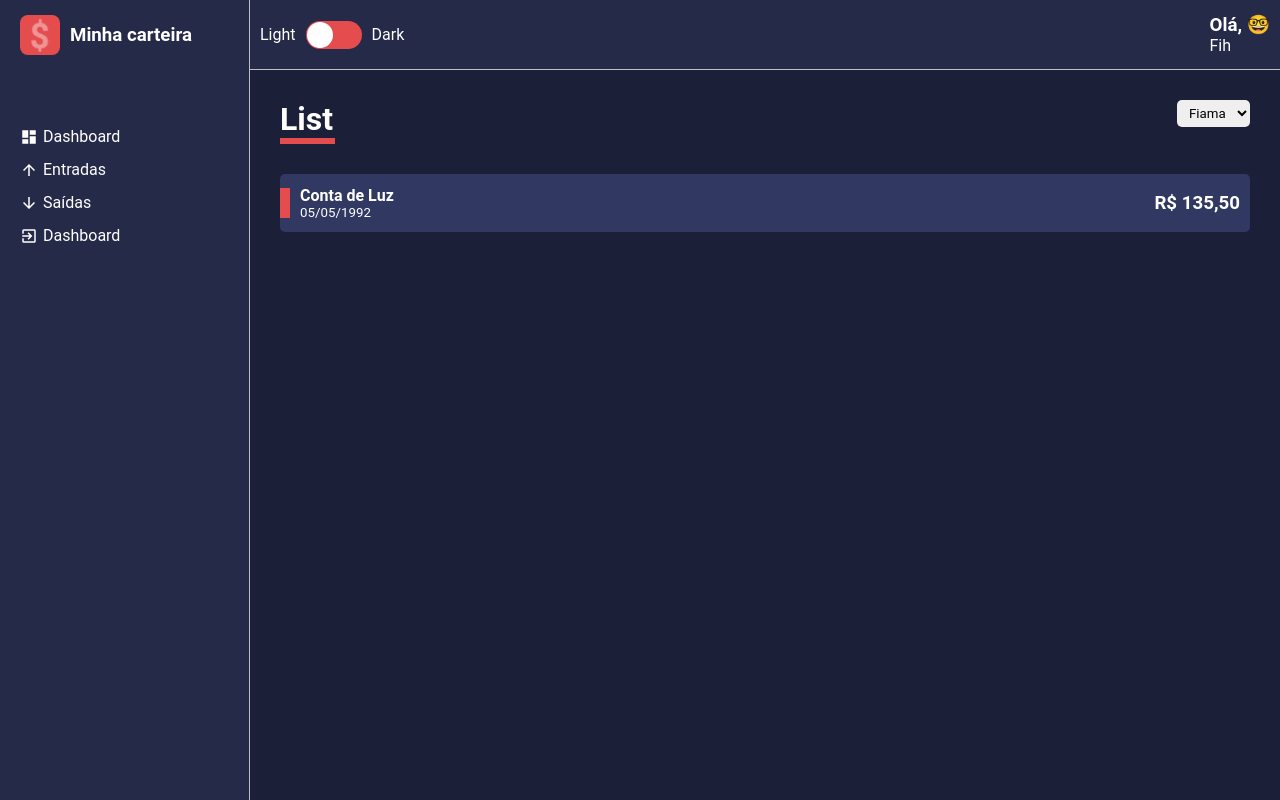
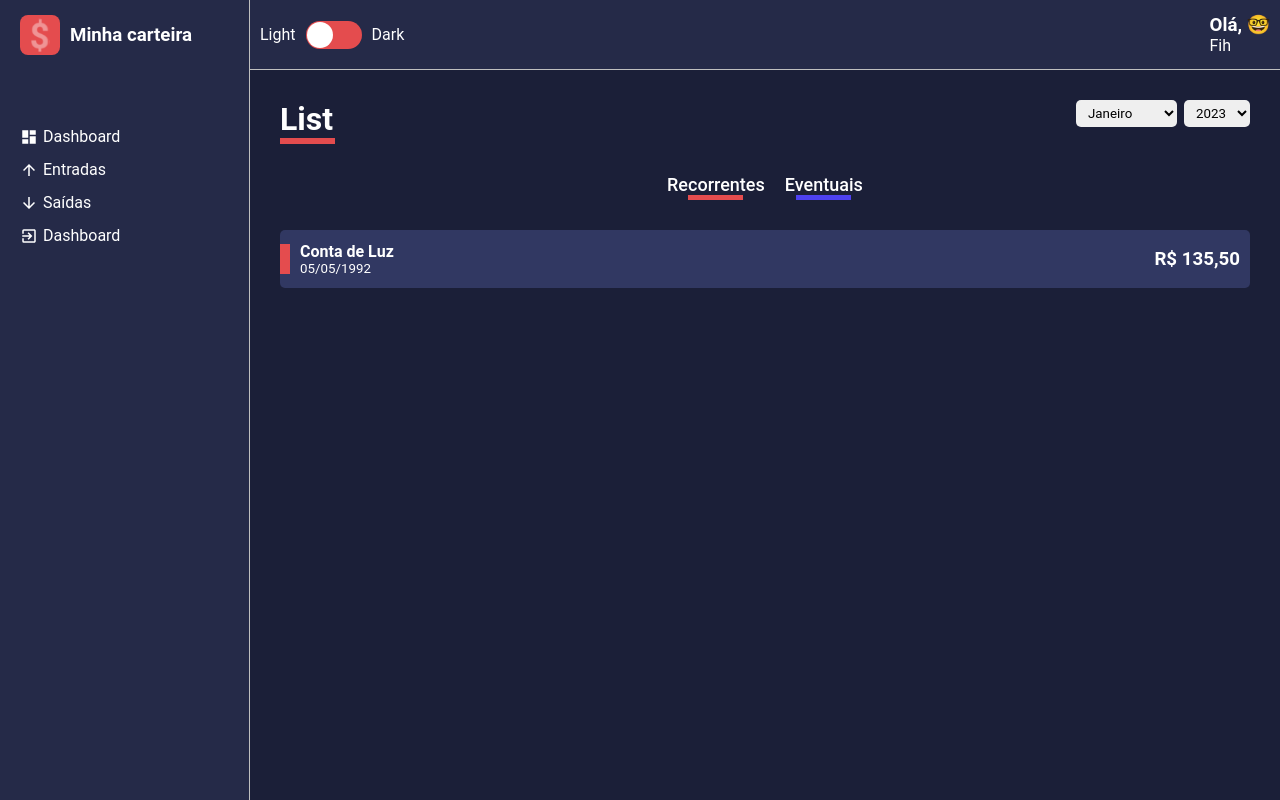
Before and after one commit to FihCapua/my-dashboard, a React (Create React App) app: page / in a window 1280 px wide. Built offline with nearby package versions, Linux system fonts and the light colour scheme.

Commit message:
feat: filters for month and year created

```diff
--- a/src/components/SelectInput/index.tsx
+++ b/src/components/SelectInput/index.tsx
@@ -13,7 +13,7 @@ export const SelectInput: React.FC<ISelectInputProps> = ({ options }) => {
       <select>
         {
             options.map(option => (
-                <option value={option.value}>{option.label}</option>
+                <option key={option.value} value={option.value}>{option.label}</option>
             ))
         }
       </select>
--- a/src/pages/List/index.tsx
+++ b/src/pages/List/index.tsx
@@ -1,20 +1,47 @@
-import { Content } from "../../components/Content";
 import { ContentHeader } from "../../components/ContentHeader";
 import { HistoryFinanceCard } from "../../components/HistoryFInanceCard";
 import { SelectInput } from "../../components/SelectInput";
-import { Container } from "./style";
+import { Container, Filters } from "./style";
 
 export const List: React.FC = () => {
-  const options = [
-    { value: "Fiama", label: "Fiama" },
-    { value: "Teste", label: "Teste" },
+  const months = [
+    { value: 1, label: "Janeiro" },
+    { value: 2, label: "Fevereiro" },
+    { value: 3, label: "Março" },
+    { value: 4, label: "Abril" },
+    { value: 5, label: "Maio" },
+    { value: 6, label: "Junho" },
+    { value: 7, label: "Julho" },
+    { value: 8, label: "Agosto" },
+    { value: 9, label: "Setemebro" },
+    { value: 10, label: "Outubro" },
+    { value: 11, label: "Novembro" },
+    { value: 12, label: "Dezembro" },
   ];
+
+  const years = [
+    { value: 2023, label: 2023 },
+    { value: 2022, label: 2022 },
+    { value: 2021, label: 2021 },
+    { value: 2020, label: 2020 },
+  ]
 
   return (
     <Container>
       <ContentHeader title="List" lineColor="#E44C4E">
-        <SelectInput options={options} />
+        <SelectInput options={months} />
+        <SelectInput options={years} />
       </ContentHeader>
+
+      <Filters>
+        <button className="tag-filter tag-filter-recurrent">
+          Recorrentes
+        </button>
+        <button className="tag-filter tag-filter-eventual">
+          Eventuais
+        </button>
+      </Filters>
+
       <HistoryFinanceCard
         tagColor="#E44C4E"
         title="Conta de Luz"
--- a/src/pages/List/style.ts
+++ b/src/pages/List/style.ts
@@ -1,3 +1,42 @@
 import styled from "styled-components";
 
 export const Container = styled.div``;
+
+export const Filters = styled.div`
+  width: 100%;
+  display: flex;
+  justify-content: center;
+  margin-bottom: 30px;
+
+  .tag-filter {
+    font-size: 18px;
+    font-weight: 500;
+    background: none;
+    color: ${(props) => props.theme.colors.white};
+    margin: 0 10px;
+
+    transition: opacity 0.3s;
+    position: relative;
+
+    &:hover {
+      opacity: 0.7;
+      transform: translateX(10px);
+    }
+  }
+
+  .tag-filter-recurrent::after {
+    content: "";
+    display: block;
+    width: 55px;
+    margin: 0 auto;
+    border-bottom: 5px solid ${(props) => props.theme.colors.warning};
+  }
+
+  .tag-filter-eventual::after {
+    content: "";
+    display: block;
+    width: 55px;
+    margin: 0 auto;
+    border-bottom: 5px solid ${(props) => props.theme.colors.success};
+  }
+`;
```
